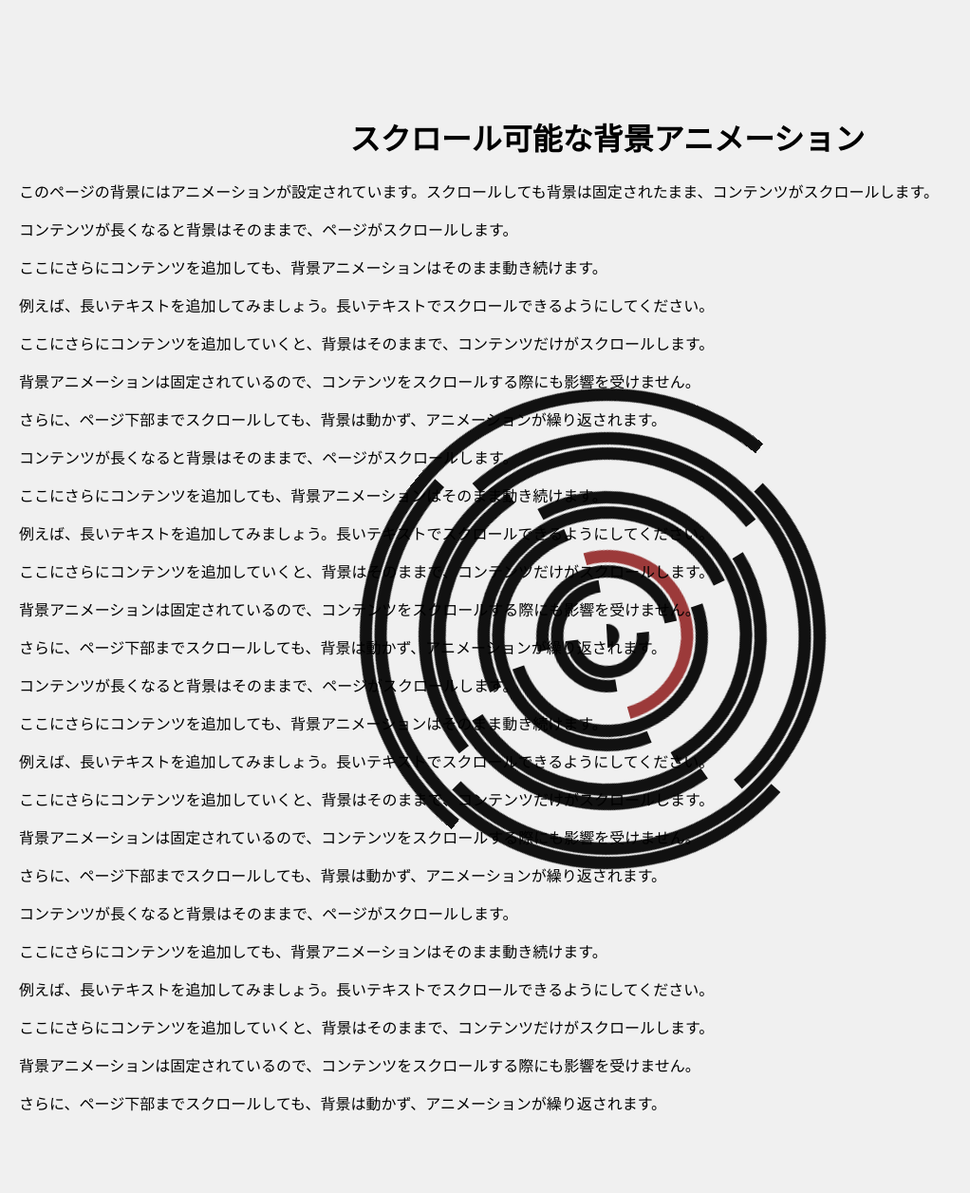
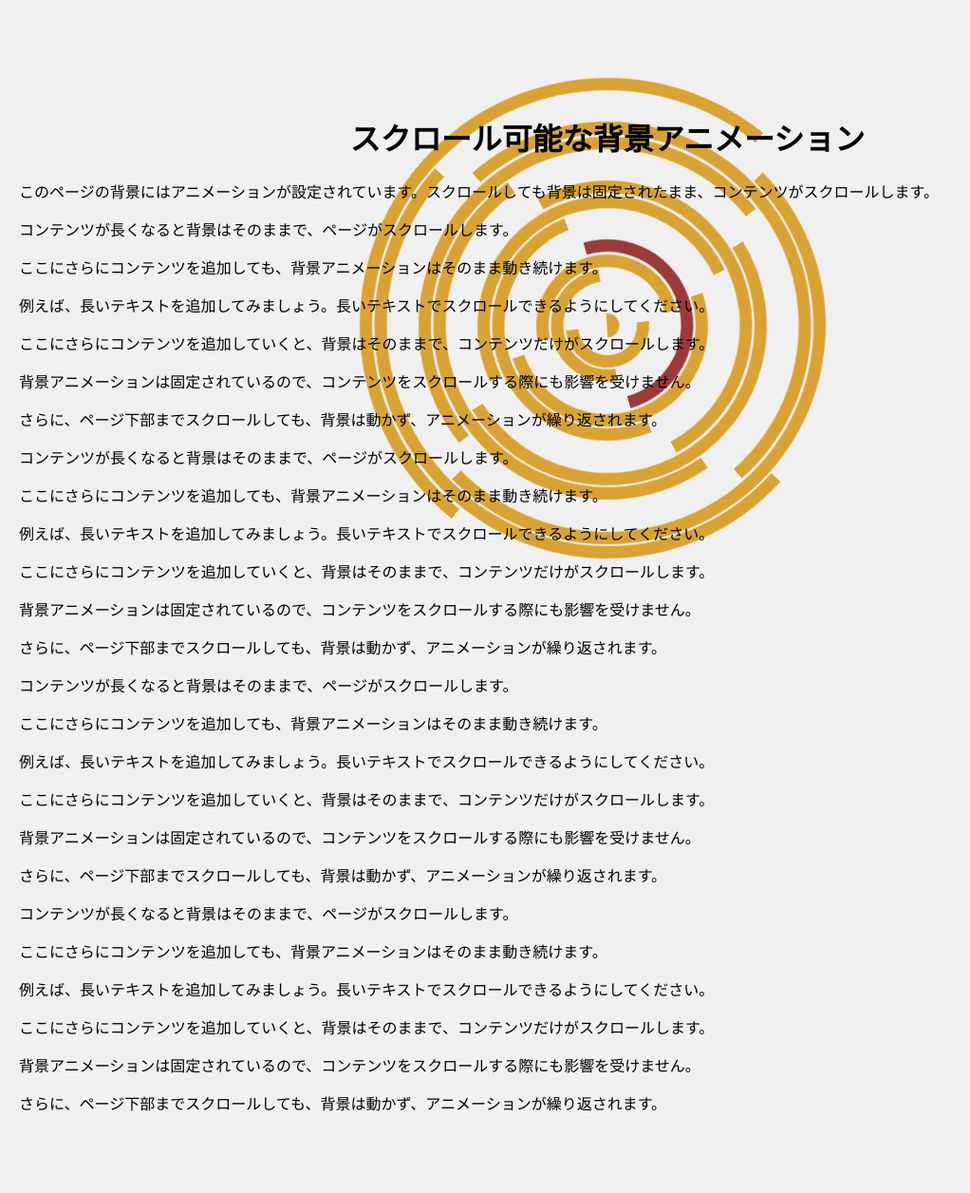
Before and after one commit to Yasu521/Yasu521.github.io, a PHP site: page /content/project/project-en.html in a window 1280 px wide. Shown: the top 1256 px of the page at 95% size, without its empty margins (0-1022 px from the left). Run offline with PHP 8.4, Linux system fonts and the light colour scheme.

Commit message:
Update styles.css

```diff
--- a/content/project/styles.css
+++ b/content/project/styles.css
@@ -10,7 +10,7 @@ body {
     width: 500px;
     height: 250px;
     position: fixed; /* 背景を固定 */
-    top: 50%;
+    top: 20%;
     left: 50%;
     transform: translate(-50%, -50%);
     z-index: 10; /* 背景として配置 */
@@ -30,7 +30,7 @@ body {
   .holder .circle:nth-child(1) {
     width: 25px;
     height: 12.5px;
-    background: #111111;
+    background: #d9a333;
     border-bottom: none;
     border-radius: 25px 25px 0 0;
     z-index: 16;
@@ -40,7 +40,7 @@ body {
   .holder .circle:nth-child(2) {
     width: 62px;
     height: 31px;
-    border: 13px solid #111111;
+    border: 13px solid #d9a333;
     border-bottom: none;
     border-radius: 62px 62px 0 0;
     z-index: 15;
@@ -50,7 +50,7 @@ body {
   .holder .circle:nth-child(3) {
     width: 93px;
     height: 46.5px;
-    border: 13px solid #111111;
+    border: 13px solid #d9a333;
     border-bottom: none;
     border-radius: 93px 93px 0 0;
     z-index: 14;
@@ -59,7 +59,7 @@ body {
   .holder .circle:nth-child(4) {
     width: 124px;
     height: 62px;
-    border: 13px solid #111111;
+    border: 13px solid #d9a333;
     border-bottom: none;
     border-radius: 124px 124px 0 0;
     z-index: 13;
@@ -79,7 +79,7 @@ body {
   .holder .circle:nth-child(6) {
     width: 186px;
     height: 93px;
-    border: 13px solid #111111;
+    border: 13px solid #d9a333;
     border-bottom: none;
     border-radius: 186px 186px 0 0;
     z-index: 11;
@@ -89,7 +89,7 @@ body {
   .holder .circle:nth-child(7) {
     width: 217px;
     height: 108.5px;
-    border: 13px solid #111111;
+    border: 13px solid #d9a333;
     border-bottom: none;
     border-radius: 217px 217px 0 0;
     z-index: 10;
@@ -99,7 +99,7 @@ body {
   .holder .circle:nth-child(8) {
     width: 248px;
     height: 124px;
-    border: 13px solid #111111;
+    border: 13px solid #d9a333;
     border-bottom: none;
     border-radius: 248px 248px 0 0;
     z-index: 9;
@@ -109,7 +109,7 @@ body {
   .holder .circle:nth-child(9) {
     width: 279px;
     height: 139.5px;
-    border: 13px solid #111111;
+    border: 13px solid #d9a333;
     border-bottom: none;
     border-radius: 279px 279px 0 0;
     z-index: 8;
@@ -119,7 +119,7 @@ body {
   .holder .circle:nth-child(10) {
     width: 310px;
     height: 155px;
-    border: 13px solid #111111;
+    border: 13px solid #d9a333;
     border-bottom: none;
     border-radius: 310px 310px 0 0;
     z-index: 7;
@@ -129,7 +129,7 @@ body {
   .holder .circle:nth-child(11) {
     width: 341px;
     height: 170.5px;
-    border: 13px solid #111111;
+    border: 13px solid #d9a333;
     border-bottom: none;
     border-radius: 341px 341px 0 0;
     z-index: 6;
@@ -139,7 +139,7 @@ body {
   .holder .circle:nth-child(12) {
     width: 372px;
     height: 186px;
-    border: 13px solid #111111;
+    border: 13px solid #d9a333;
     border-bottom: none;
     border-radius: 372px 372px 0 0;
     z-index: 5;
@@ -149,7 +149,7 @@ body {
   .holder .circle:nth-child(13) {
     width: 403px;
     height: 201.5px;
-    border: 13px solid #111111;
+    border: 13px solid #d9a333;
     border-bottom: none;
     border-radius: 403px 403px 0 0;
     z-index: 4;
@@ -159,7 +159,7 @@ body {
   .holder .circle:nth-child(14) {
     width: 434px;
     height: 217px;
-    border: 13px solid #111111;
+    border: 13px solid #d9a333;
     border-bottom: none;
     border-radius: 434px 434px 0 0;
     z-index: 3;
@@ -169,7 +169,7 @@ body {
   .holder .circle:nth-child(15) {
     width: 465px;
     height: 232.5px;
-    border: 13px solid #111111;
+    border: 13px solid #d9a333;
     border-bottom: none;
     border-radius: 465px 465px 0 0;
     z-index: 2;
@@ -179,7 +179,7 @@ body {
   .holder .circle:nth-child(16) {
     width: 496px;
     height: 248px;
-    border: 13px solid #111111;
+    border: 13px solid #d9a333;
     border-bottom: none;
     border-radius: 496px 496px 0 0;
     z-index: 1;
```
